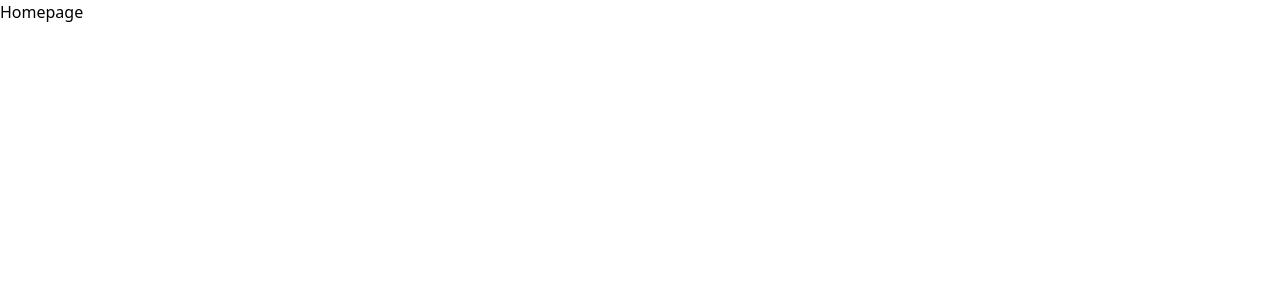
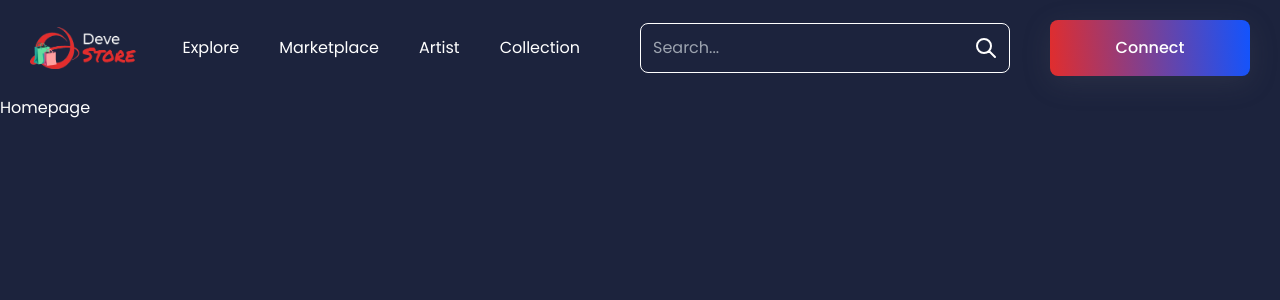
Before and after one commit to hoangloi-nt/DoAn_Devera, a React (Create React App) app in the folder my-app/: page / in a window 1280 px wide. Shown: the top 300 px of the page. Built offline with nearby package versions, Linux system fonts and the light colour scheme.

Commit message:
#3 header

```diff
--- a/my-app/public/index.html
+++ b/my-app/public/index.html
@@ -24,7 +24,13 @@
       work correctly both with client-side routing and a non-root public URL.
       Learn how to configure a non-root public URL by running `npm run build`.
     -->
-    <title>React App</title>
+    <title>Devestore Homepage</title>
+    <link rel="preconnect" href="https://fonts.googleapis.com" />
+    <link rel="preconnect" href="https://fonts.gstatic.com" crossorigin />
+    <link
+      href="https://fonts.googleapis.com/css2?family=Poppins:wght@200;300;400;500;600;700&display=swap"
+      rel="stylesheet"
+    />
   </head>
   <body>
     <noscript>You need to enable JavaScript to run this app.</noscript>
--- /dev/null
+++ b/my-app/src/components/button/Button.js
@@ -0,0 +1,94 @@
+import React from "react";
+import styled, { css } from "styled-components";
+import PropTypes from "prop-types";
+import { NavLink } from "react-router-dom";
+
+const ButtonStyles = styled.button`
+  cursor: pointer;
+  line-height: 1;
+  border-radius: 8px;
+  font-weight: 300;
+  display: block;
+  min-width: 200px;
+  height: ${(props) => props.height || "56px"};
+  box-shadow: rgba(100, 100, 111, 0.2) 0px 7px 29px 0px;
+  ${(props) =>
+    props.kind === "primary" &&
+    css`
+      background: linear-gradient(85.76deg, #e12d2d, #1254fe);
+      font-weight: 500;
+      font-size: 16px;
+      :hover {
+        opacity: 0.7;
+        transition: all 0.2s ease-in;
+      }
+    `};
+  ${(props) =>
+    props.kind === "secondary" &&
+    css`
+      background: #30384d;
+      font-weight: 500;
+      font-size: 14px;
+      line-height: 13px;
+      border-radius: 5px;
+      font-style: normal;
+      color: white;
+      margin-bottom: 50px;
+      :hover {
+        background: #8e99f8;
+        transition: all 0.2s ease-in;
+      }
+    `};
+  ${(props) =>
+    props.active === true &&
+    css`
+      background: #8e99f8;
+    `};
+`;
+
+const Button = ({
+  children,
+  type = "button",
+  kind = "primary",
+  active = false,
+  onClick = () => {},
+  ...props
+}) => {
+  const { to } = props;
+  if (to !== "" && typeof to === "string") {
+    return (
+      <NavLink to={to} style={{ display: "inline-block" }}>
+        <ButtonStyles
+          type={type}
+          active={active}
+          kind={kind}
+          onClick={onClick}
+          {...props}
+        >
+          {children}
+        </ButtonStyles>
+      </NavLink>
+    );
+  }
+  return (
+    <ButtonStyles
+      type={type}
+      active={active}
+      kind={kind}
+      onClick={onClick}
+      {...props}
+    >
+      {children}
+    </ButtonStyles>
+  );
+};
+
+Button.propTypes = {
+  type: PropTypes.oneOf(["button", "submit"]),
+  isLoading: PropTypes.bool,
+  onClick: PropTypes.func,
+  children: PropTypes.node,
+  kind: PropTypes.oneOf(["primary", "secondary"]),
+};
+
+export default Button;
--- /dev/null
+++ b/my-app/src/components/button/index.js
@@ -0,0 +1,3 @@
+import Button from "./Button";
+
+export { Button };
--- a/my-app/src/components/layout/Header.js
+++ b/my-app/src/components/layout/Header.js
@@ -1,7 +1,72 @@
 import React from "react";
+import { NavLink } from "react-router-dom";
+import { Button } from "../button";
+
+const menuLinks = [
+  {
+    url: "/",
+    title: "Explore",
+  },
+  {
+    url: "/marketplace",
+    title: "Marketplace",
+  },
+  {
+    url: "/artist",
+    title: "Artist",
+  },
+  {
+    url: "/collection",
+    title: "Collection",
+  },
+];
 
 const Header = () => {
-  return <div></div>;
+  return (
+    <header className="!py-5 container flex items-center gap-x-10">
+      <NavLink to="/">
+        <img srcSet="/Logo.png 2x" alt="devestore" className="logo" />
+      </NavLink>
+      <ul className="menu flex items-center justify-center gap-x-10 transition-all">
+        {menuLinks.map((item) => (
+          <li className="" key={item.title}>
+            <NavLink
+              to={item.url}
+              className={({ isActive }) =>
+                isActive ? "text-bold" : "hover:opacity-75"
+              }
+            >
+              {item.title}
+            </NavLink>
+          </li>
+        ))}
+      </ul>
+      <div className="relative flex items-center ml-5">
+        <input
+          type="text"
+          placeholder="Search..."
+          className=" py-3 pl-3 pr-10 bg-background rounded-lg border border-white flex-1"
+        />
+        <span className="absolute cursor-pointer right-0 p-3">
+          <svg
+            xmlns="http://www.w3.org/2000/svg"
+            className="h-6 w-6"
+            fill="none"
+            viewBox="0 0 24 24"
+            stroke="currentColor"
+            strokeWidth="2"
+          >
+            <path
+              strokeLinecap="round"
+              strokeLinejoin="round"
+              d="M21 21l-6-6m2-5a7 7 0 11-14 0 7 7 0 0114 0z"
+            />
+          </svg>
+        </span>
+      </div>
+      <Button kind="primary">Connect</Button>
+    </header>
+  );
 };
 
 export default Header;
--- a/my-app/src/styles/index.scss
+++ b/my-app/src/styles/index.scss
@@ -3,3 +3,27 @@
 @tailwind utilities;
 
 @import "reset";
+
+@layer base {
+  body {
+    line-height: 1.5;
+    // -webkit-font-smoothing: antialiased;
+    -webkit-tap-highlight-color: rgba(0, 0, 0, 0);
+    font-family: "Poppins", sans-serif;
+    font-size: 16px;
+    color: white;
+    background-color: #1c233d;
+  }
+}
+
+.container {
+  width: 100%;
+  max-width: 1260px;
+  margin: 0 auto;
+  padding: 0 20px;
+}
+
+a {
+  text-decoration: none;
+  color: inherit;
+}
--- a/my-app/tailwind.config.js
+++ b/my-app/tailwind.config.js
@@ -2,7 +2,13 @@
 module.exports = {
   content: ["./src/**/*.{js,jsx,ts,tsx}"],
   theme: {
-    extend: {},
+    extend: {
+      colors: {
+        primary: "#F62682",
+        secondary: "#6F5CF1",
+        background: "#1C233D",
+      },
+    },
   },
   plugins: [],
 };
```
Also changed, not shown: my-app/public/Logo.png (added).
